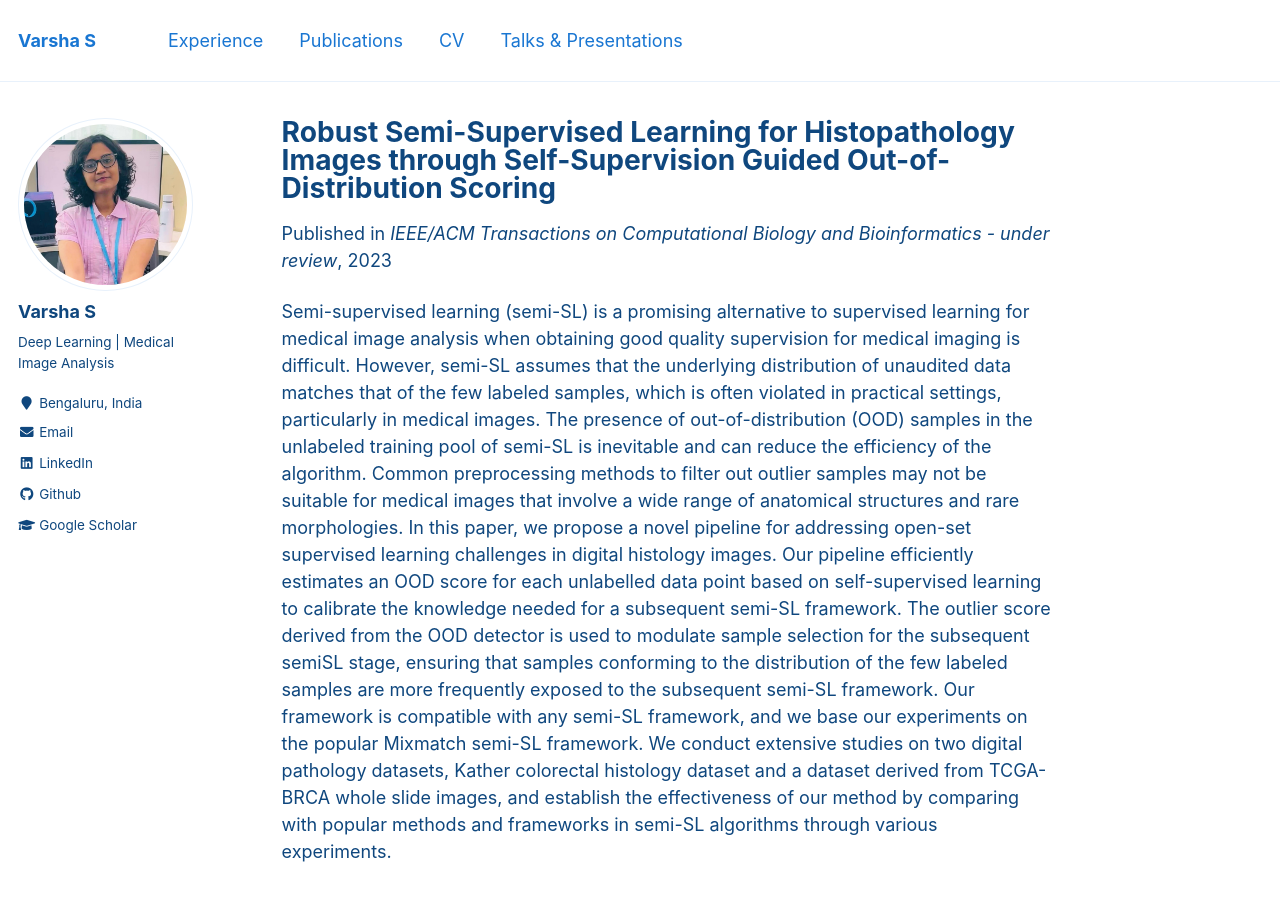
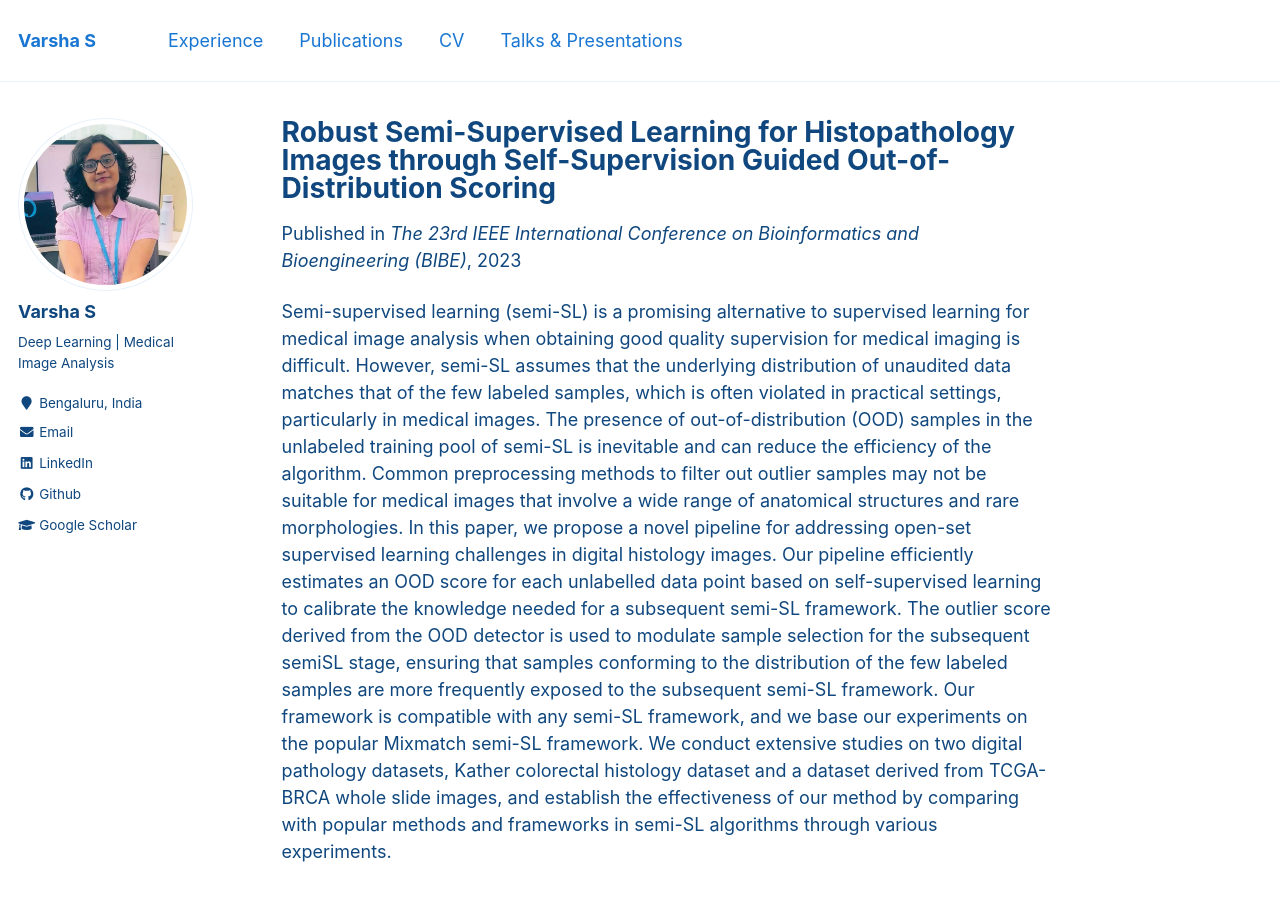
Before and after one commit to VarshaSatish/VarshaSatish.github.io, a Jekyll site: the page built from _publications/bibe23.md, in a window 1280 px wide and 900 px high. Built offline with Jekyll 4.4.1, drawn with Linux system fonts in a browser that asks for light colours.

Commit message:
Update and rename journal.md to bibe23.md

```diff
--- a/_publications/journal.md
+++ b/_publications/bibe23.md
@@ -6,9 +6,9 @@ collection: publications
 excerpt: 'This work proposes a novel pipeline
 for addressing open-set supervised learning challenges in digital
 histology images.'
-date : 17-03-2023
+date : 9-12-2023
 image: 'ssl-first stage complete.jpg'
-venue: 'IEEE/ACM Transactions on Computational Biology and Bioinformatics - under review'
+venue: 'The 23rd IEEE International Conference on Bioinformatics and Bioengineering (BIBE)'
 width: '800'
 ---
 Semi-supervised learning (semi-SL) is a promising
```
